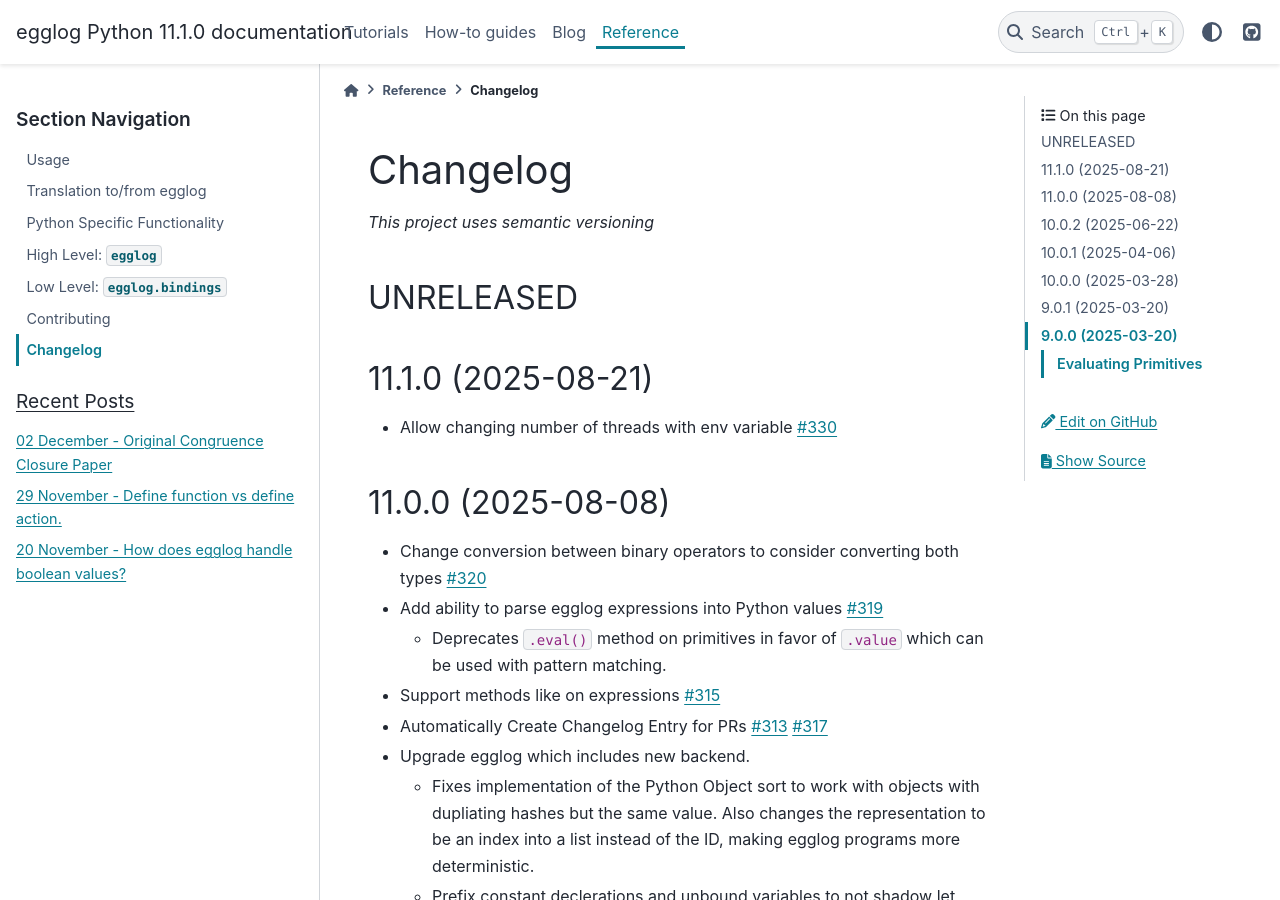
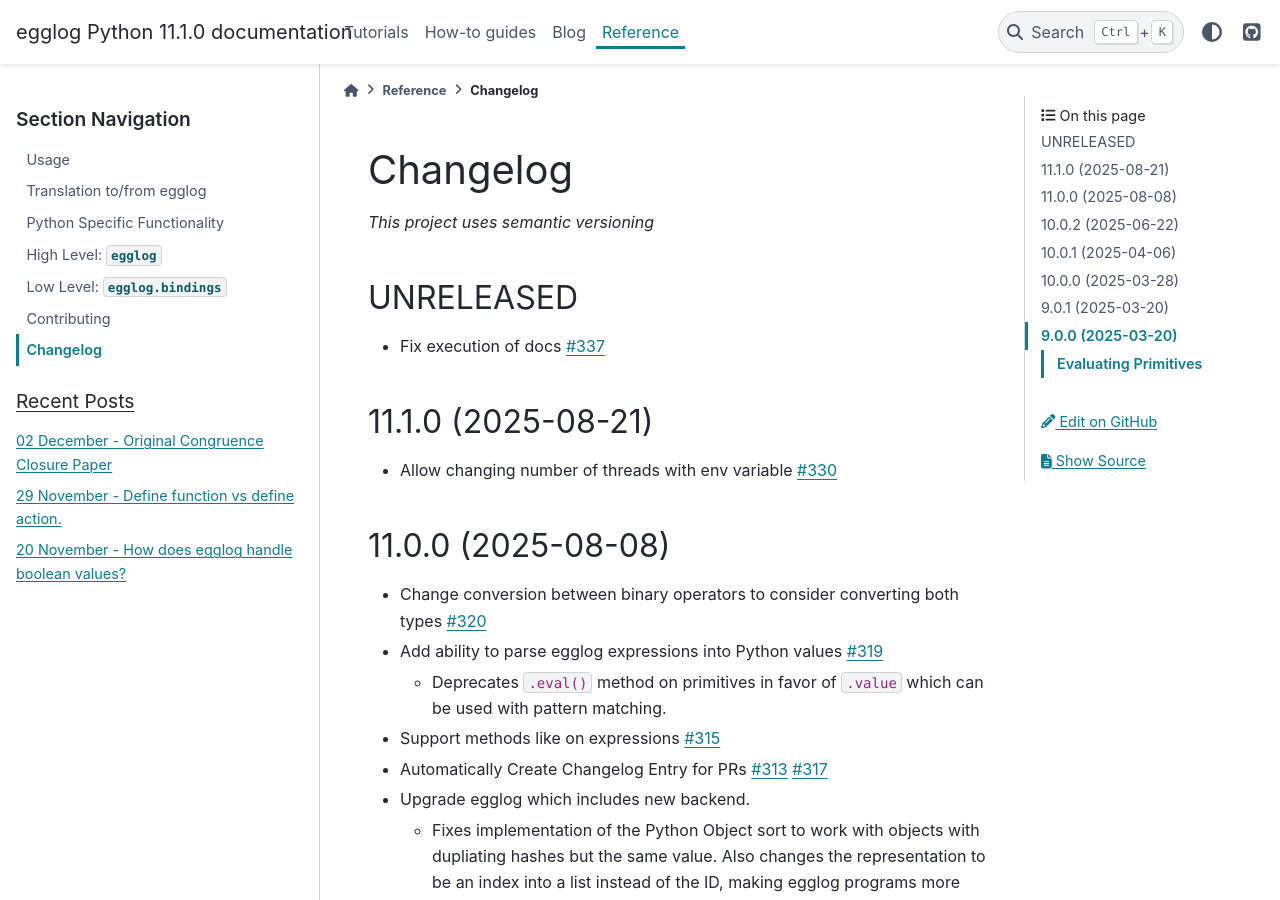
Before and after one commit to egraphs-good/egglog-python, a Sphinx documentation site: the page built from docs/changelog.md, in a window 1280 px wide and 900 px high. Built offline with Sphinx 7.4.7 and the PyData theme 0.15.4, drawn with Linux system fonts in a browser that asks for light colours; pages that are not in the unit, such as notebooks, are missing from menus; comment, search, counter and statistics services are not loaded; the version number is read from the project's files by our own code.

Commit message:
Add changelog entry for PR #337

```diff
--- a/docs/changelog.md
+++ b/docs/changelog.md
@@ -4,6 +4,7 @@ _This project uses semantic versioning_
 
 ## UNRELEASED
 
+- Fix execution of docs [#337](https://github.com/egraphs-good/egglog-python/pull/337)
 ## 11.1.0 (2025-08-21)
 
 - Allow changing number of threads with env variable [#330](https://github.com/egraphs-good/egglog-python/pull/330)
```
